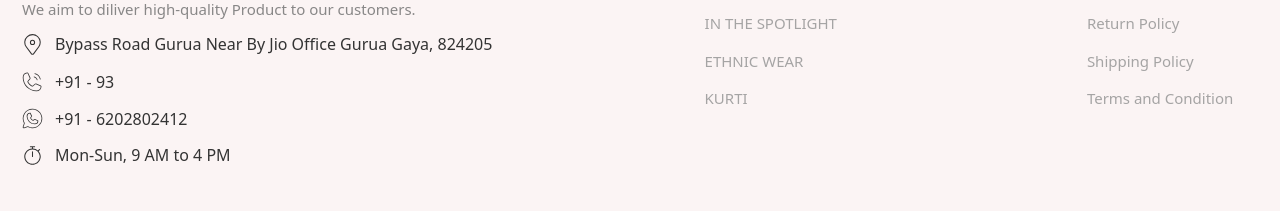
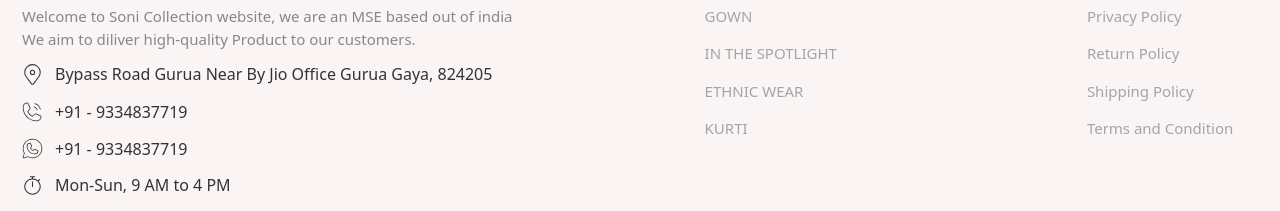
Before and after one commit to rahul-kumar620/ecommerce, a React (Vite) app: page /ecommerce/mens in a window 1280 px wide. Shown: the part 1619-1830 px from the top of the page. Built offline with nearby package versions, Linux system fonts and the light colour scheme.

Commit message:
some changes

```diff
--- a/src/Pages/Girls/Girls.scss
+++ b/src/Pages/Girls/Girls.scss
@@ -68,6 +68,7 @@
     flex-wrap: wrap;
     justify-content: center;
     gap: 30px;
+    padding-bottom: 30px;
     & .all-content-section {
       width: 300px;
       background: #fff;
@@ -235,6 +236,7 @@
       flex-wrap: wrap;
       justify-content: center;
       gap: 40px;
+      padding-bottom: 30px;
       & .all-content-section {
         width: 300px;
         background: #fff;
--- a/src/Pages/Home/HomeSlider.css
+++ b/src/Pages/Home/HomeSlider.css
@@ -887,7 +887,7 @@
   }
   .home-discount-price {
     color: rgb(252, 67, 67);
-    font-size: 13px;
+    font-size: 12px;
   }
 
   @keyframes slideDown {
--- a/src/Pages/Mens/Mens.scss
+++ b/src/Pages/Mens/Mens.scss
@@ -107,6 +107,7 @@
     justify-content: center;
     gap: 30px;
     padding-top: 30px;
+    padding-bottom: 30px;
     & .all-content-mens-section {
       display: flex;
       flex-direction: column;
@@ -285,6 +286,7 @@
       flex-wrap: wrap;
       justify-content: center;
       gap: 30px;
+      padding-bottom: 30px;
       padding-top: 30px;
       & .all-content-mens-section {
         display: flex;
@@ -471,6 +473,7 @@
       justify-content: center;
       gap: 30px;
       padding-top: 30px;
+      padding-bottom: 30px;
       & .all-content-mens-section {
         display: flex;
         flex-direction: column;
--- a/src/components/Footer.jsx
+++ b/src/components/Footer.jsx
@@ -30,11 +30,11 @@ const Footer = () => {
           </div>
           <div className="address_item">
             <PiPhoneCallThin className="text-[25px]" />
-            <Link>+91 - 93</Link>
+            <Link>+91 - 9334837719</Link>
           </div>
           <div className="address_item">
             <PiWhatsappLogoThin className="text-[25px]" />
-            <Link>+91 - 6202802412</Link>
+            <Link>+91 - 9334837719</Link>
           </div>
           <div className="address_item">
             <CiStopwatch className="text-[25px]" />
```
